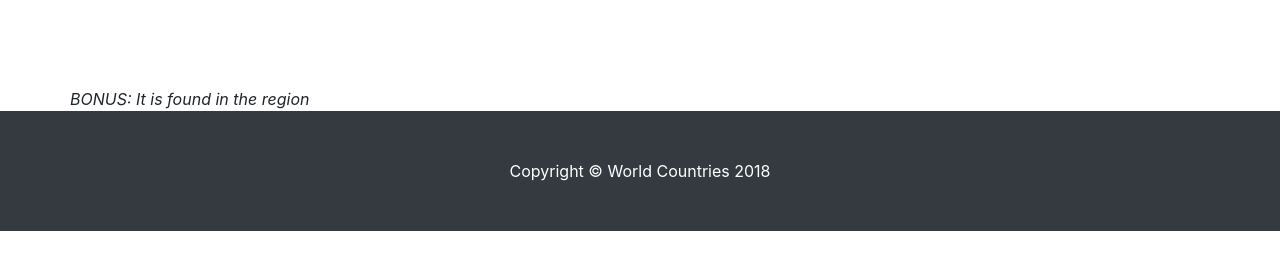
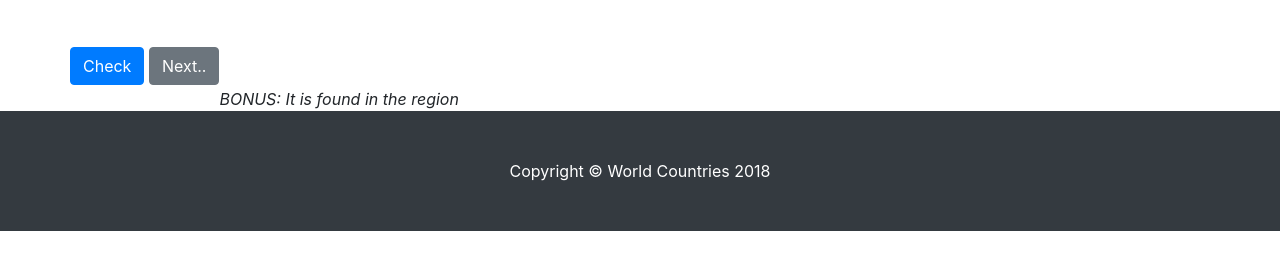
Before and after one commit to OchiengEd/capitalcity, a Flask app: template src/templates/index.html in a window 1280 px wide. Shown: the part 257-527 px from the top of the page. Run offline with Flask 2, Linux system fonts and the light colour scheme; the template is opened without the code that fills it, so the values that code supplies are empty; some libraries are stand-ins or nearby versions.

Commit message:
Added a check and next buttons to the trivia interface

```diff
--- a/src/templates/index.html
+++ b/src/templates/index.html
@@ -56,6 +56,11 @@ What is the capital city of {{ country.name }}?
   {{ country.capital }}
 </div>
 <!-- Trivia answer -->
+<div id="trivia-btn">
+<button type="button" class="btn btn-primary" onclick="$('div#trivia-answer').removeClass('unseen');">Check</button>
+<button type="button" class="btn btn-secondary" onclick="location.reload();">Next..</button>
+</div><!-- Trivia button -->
+
 <p>
 <div id="trivia-bonus">
   BONUS: It is found in the region {{ country.region }}
```
